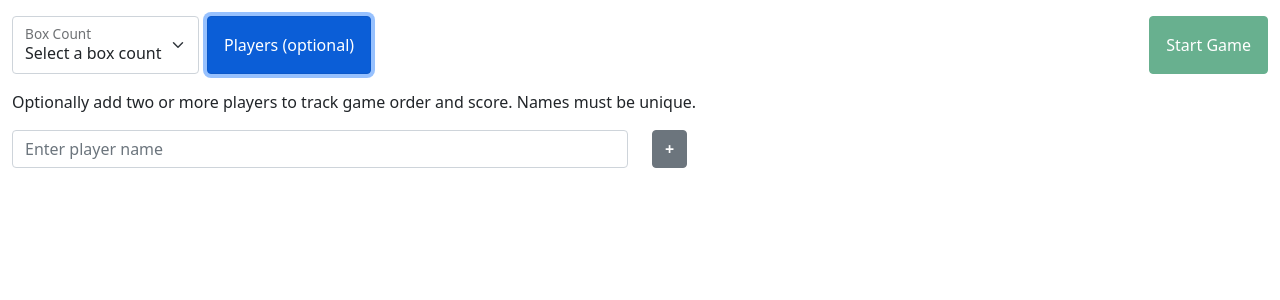
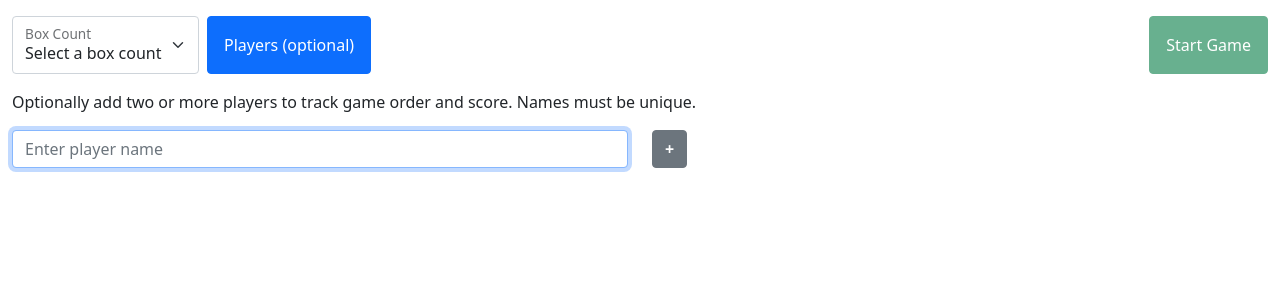
Before and after one commit to isherwood/Memory-DeLuxe, a React (Create React App) app: page / in a window 1280 px wide. Both pictures are taken after a click on the button "Players (optional)". Shown: the top 300 px of the page. Built offline with nearby package versions, Linux system fonts and the light colour scheme.

Commit message:
Fixing player input focus

```diff
--- a/src/App.js
+++ b/src/App.js
@@ -12,6 +12,7 @@ function App() {
     const [gridDimensions, setGridDimensions] = useState([0, 0]);
     const [gameLocked, setGameLocked] = useState(false);
     const [players, setPlayers] = useState([]);
+    const [showPlayers, setShowPlayers] = useState(false);
     const [currentPlayer, setCurrentPlayer] = useState();
     const [gameEnded, setGameEnded] = useState(false);
 
@@ -95,6 +96,7 @@ function App() {
 
     const handleEndButtonClick = () => {
         setGameLocked(false);
+        setShowPlayers(false);
     }
 
     const handleAddPlayer = (name) => {
@@ -250,11 +252,13 @@ function App() {
                     gameLocked={gameLocked}
                     gridDimensions={gridDimensions}
                     players={players}
+                    showPlayers={showPlayers}
                     currentPlayer={currentPlayer}
                     addPlayer={handleAddPlayer}
                     removePlayer={handleRemovePlayer}
                     onStartButtonClick={handleStartButtonClick}
-                    onEndButtonClick={handleEndButtonClick}/>
+                    onEndButtonClick={handleEndButtonClick}
+                    onSetShowPlayers={setShowPlayers}/>
             </Row>
 
             {boxes.length > 0 &&
--- a/src/components/GameConfig/GameConfig.jsx
+++ b/src/components/GameConfig/GameConfig.jsx
@@ -1,11 +1,10 @@
-import React, {useState} from "react";
+import React, {useEffect, useRef, useState} from "react";
 import {Button, Col, Form, Row} from 'react-bootstrap';
 import ButtonWithConfirm from "../ButtonWithConfirm/ButtonWithConfirm";
 
 const GameConfig = props => {
-    const [showPlayers, setShowPlayers] = useState(false);
     const [name, setName] = useState('');
-    const nameInput = React.createRef();
+    const nameInputRef = useRef(null);
 
     const handleCountChange = e => {
         props.onBoxCountChange(e.currentTarget.value);
@@ -27,18 +26,14 @@ const GameConfig = props => {
     ]
 
     const handleShowPlayers = () => {
-        setShowPlayers(!showPlayers);
-
-        // setTimeout(() => {
-        //     nameInput.current.focus();
-        // });
+        props.onSetShowPlayers(!props.showPlayers);
     }
 
     const handleAddPlayer = () => {
         if (name && !props.players.filter(player => player.name === name).length) {
             props.addPlayer(name);
             setName('');
-            nameInput.current.focus();
+            nameInputRef.current.focus();
         }
     }
 
@@ -47,6 +42,12 @@ const GameConfig = props => {
             handleAddPlayer();
         }
     }
+
+    useEffect(() => {
+        if (props.showPlayers) {
+            nameInputRef.current.focus();
+        }
+    }, [props.showPlayers]);
 
     return (
         <>
@@ -101,7 +102,7 @@ const GameConfig = props => {
                 </div>
             </div>
 
-            {showPlayers && !props.gameLocked &&
+            {props.showPlayers && !props.gameLocked &&
                 <div className='mt-3'>
                     <p>Optionally add two or more players to track game order and score. Names must be unique.</p>
 
@@ -110,7 +111,7 @@ const GameConfig = props => {
                             <Form.Control type='text' placeholder='Enter player name' value={name}
                                           onChange={event => setName(event.target.value)}
                                           onKeyUp={handleNameInputKeyup}
-                                          ref={nameInput}/>
+                                          ref={nameInputRef}/>
                         </Col>
 
                         <Col>
```
